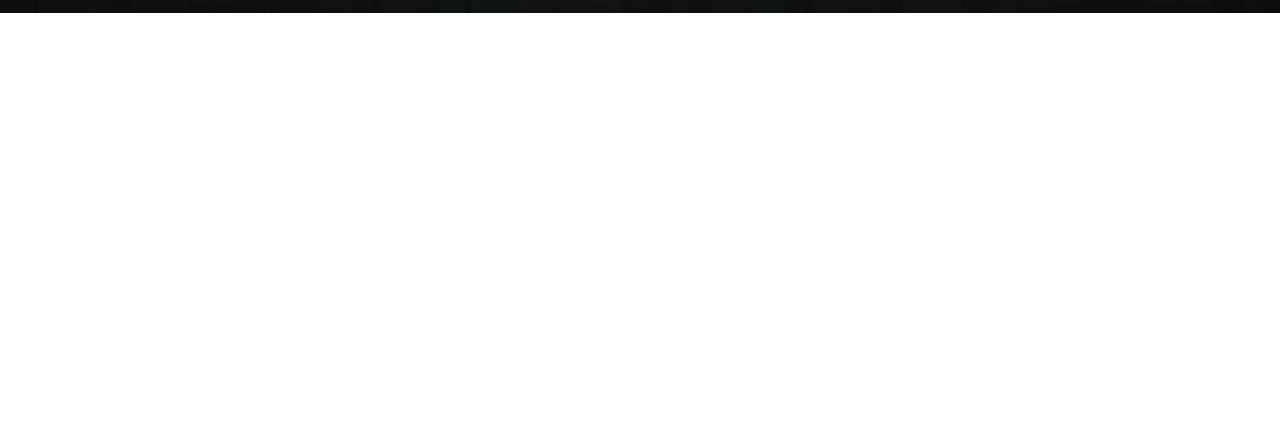
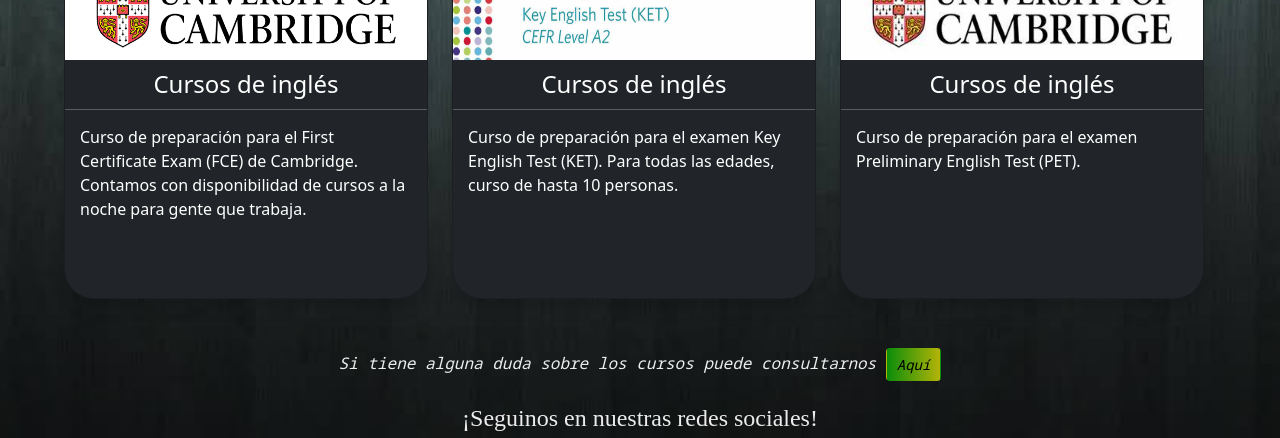
Before and after one commit to roodrificarra/PfFicarra, a website: page pages/cursos.html in a window 1280 px wide. Shown: the part 1025-1463 px from the top of the page. Before the commit the page ends 1038 px from the top, so only its background shows below. Drawn offline with nearby package versions, Linux system fonts and the light colour scheme; a web font is replaced by a local one.

Commit message:
Agrego cursos e imagenes

```diff
--- a/pages/cursos.html
+++ b/pages/cursos.html
@@ -129,7 +129,7 @@
                     <p>
                       Cursos de inglés desde los 6 hasta los 18 años. Grupos
                       reducidos, 2 veces por semana y con libros oficiales de
-                      Cambridge
+                      Cambridge.
                     </p>
                   </div>
                 </div>
@@ -150,7 +150,7 @@
                       La mejor preparación para ingresar a universidades,
                       estarás en manos de las mejores profesoras con amplia
                       experiencia en modalidades universitarias para acompañarte
-                      y orientarte en el proceso de aprendizaje
+                      y orientarte en el proceso de aprendizaje.
                     </p>
                   </div>
                 </div>
@@ -170,6 +170,64 @@
                     <p>
                       Apoyo escolar para los chicos y adolescentes. ¡Abarca
                       desde la lectoescritura hasta el útlimo año de secundaria!
+                    </p>
+                  </div>
+                </div>
+              </div>
+            </div>
+            <div class="col-sm-12 col-md-4 col-lg-4 py-3">
+              <div class="card shadow bg-dark">
+                <img
+                  class="card__image"
+                  src="../img/First.webp"
+                  alt="cursos de ingles"
+                />
+                <div class="text-white">
+                  <h4>Cursos de inglés</h4>
+                  <hr />
+                  <div class="flex">
+                    <p>
+                      Curso de preparación para el First Certificate Exam (FCE)
+                      de Cambridge. Contamos con disponibilidad de cursos a la
+                      noche para gente que trabaja.
+                    </p>
+                  </div>
+                </div>
+              </div>
+            </div>
+            <div class="col-sm-12 col-md-4 col-lg-4 py-3">
+              <div class="card shadow bg-dark">
+                <img
+                  class="card__image"
+                  src="../img/ket.jpg"
+                  alt="cursos de ingles"
+                />
+                <div class="text-white">
+                  <h4>Cursos de inglés</h4>
+                  <hr />
+                  <div class="flex">
+                    <p>
+                      Curso de preparación para el examen Key English Test
+                      (KET). Para todas las edades, curso de hasta 10 personas.
+                    </p>
+                  </div>
+                </div>
+              </div>
+            </div>
+            <div class="col-sm-12 col-md-4 col-lg-4 py-3">
+              <div class="card shadow bg-dark">
+                <img
+                  class="card__image"
+                  src="../img/pet.jfif"
+                  alt="cursos de ingles"
+                />
+                <div class="text-white">
+                  <h4>Cursos de inglés</h4>
+                  <hr />
+                  <div class="flex">
+                    <p>
+                      Curso de preparación para el examen Preliminary English
+                      Test (PET).
                     </p>
                   </div>
                 </div>
```
Also changed, not shown: img/First.webp (added), img/ket.jpg (added), img/pet.jfif (added).
